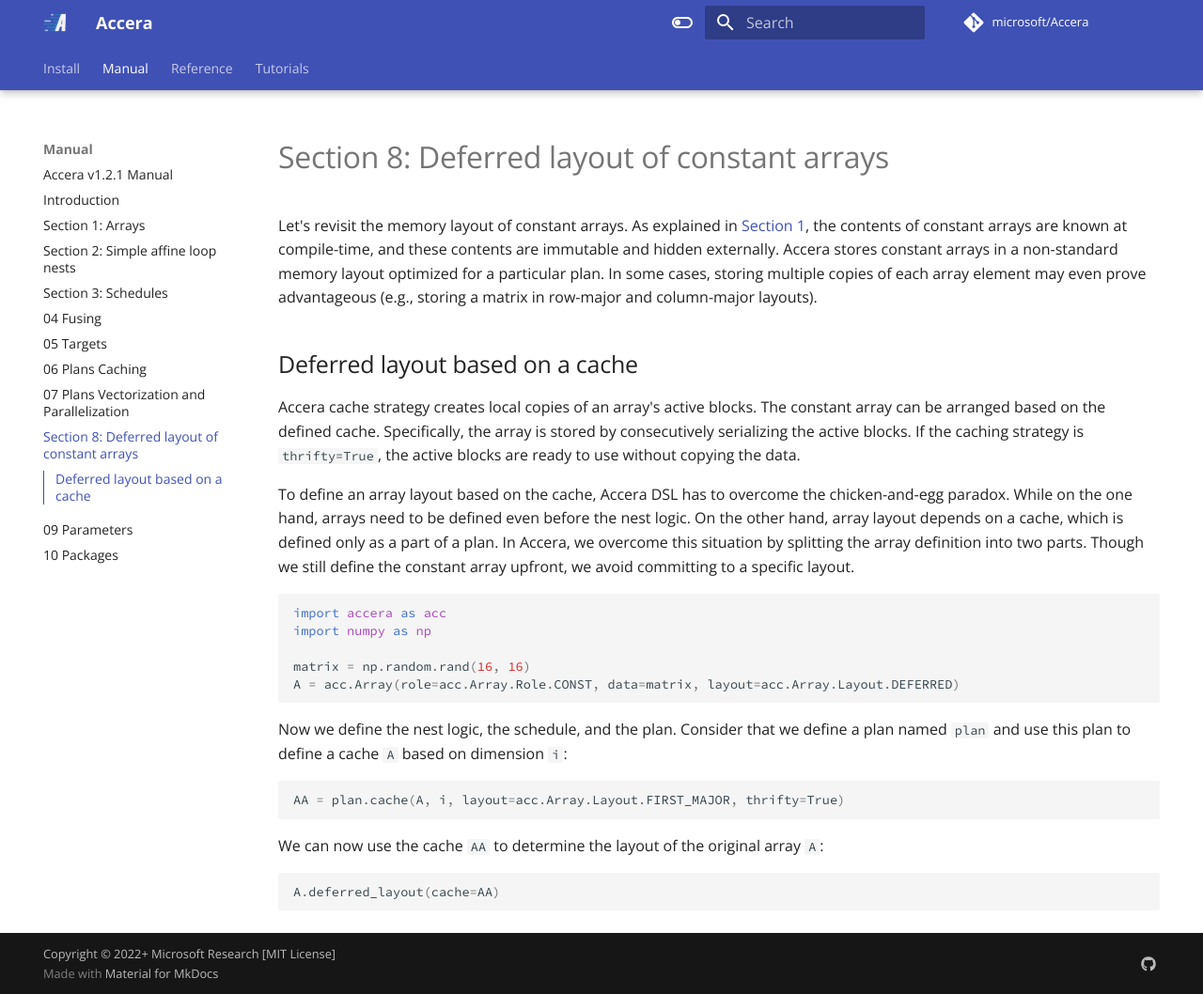
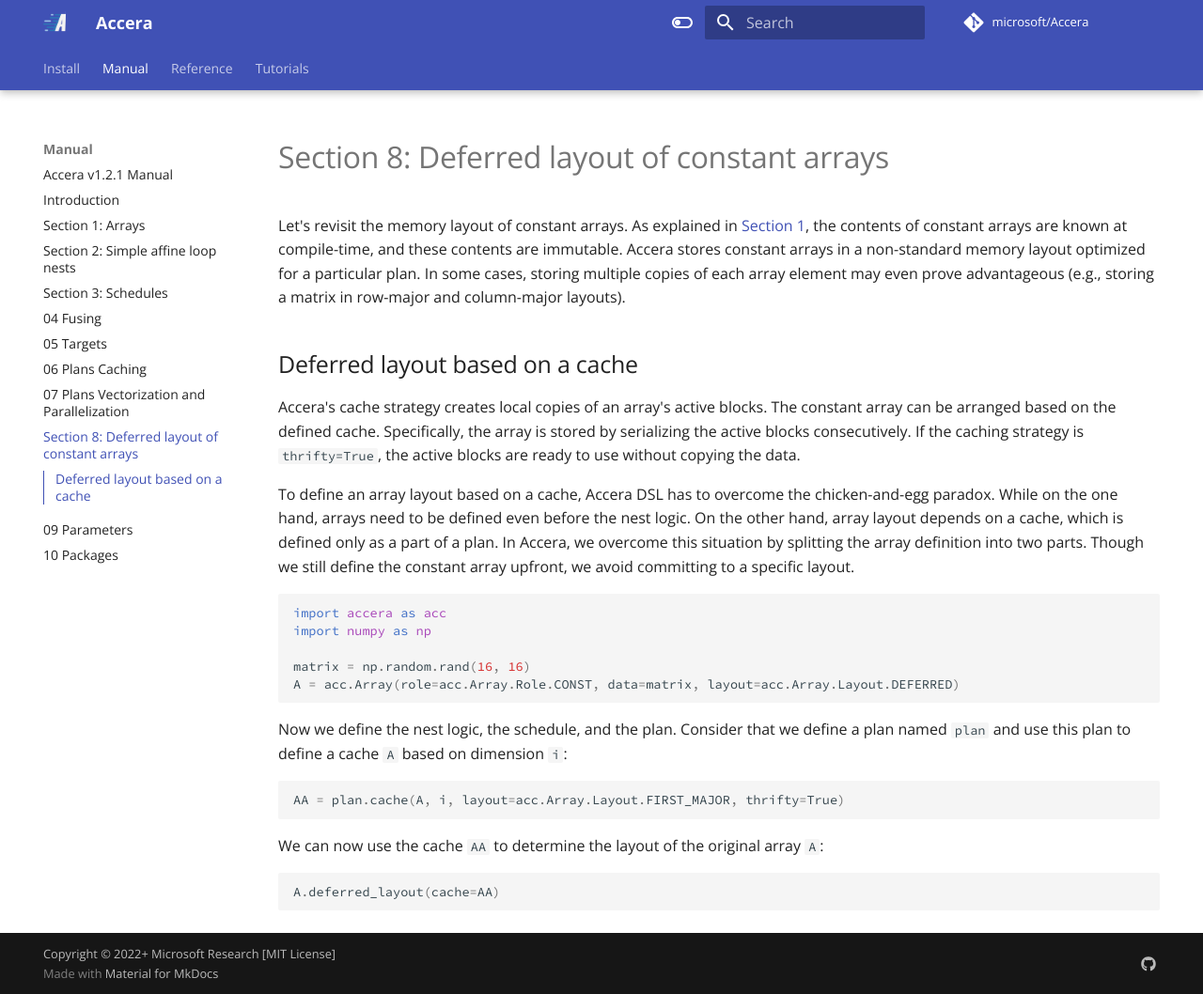
Before and after one commit to microsoft/Accera, an MkDocs documentation site: the page built from docs/Manual/08 Deferred Layout of Constant Arrays.md, in a window 1280 px wide and 1058 px high. Shown: the whole window at 94% size. Built offline with MkDocs 1.6.1 and Material for MkDocs 9.7.7, drawn with Linux system fonts in a browser that asks for light colours; comment, search, counter and statistics services are not loaded.

Commit message:
Feedback addressed

````diff
--- a/docs/Manual/08 Deferred Layout of Constant Arrays.md
+++ b/docs/Manual/08 Deferred Layout of Constant Arrays.md
@@ -2,12 +2,12 @@
 [//]: # (Version: v1.2.1)
 
 # Section 8: Deferred layout of constant arrays
-Let's revisit the memory layout of constant arrays. As explained in [Section 1](<01%20Arrays.md>), the contents of constant arrays are known at compile-time, and these contents are immutable and hidden externally. Accera stores constant arrays in a non-standard memory layout optimized for a particular plan. In some cases, storing multiple copies of each array element may even prove advantageous (e.g., storing a matrix in row-major and column-major layouts).
+Let's revisit the memory layout of constant arrays. As explained in [Section 1](<01%20Arrays.md>), the contents of constant arrays are known at compile-time, and these contents are immutable. Accera stores constant arrays in a non-standard memory layout optimized for a particular plan. In some cases, storing multiple copies of each array element may even prove advantageous (e.g., storing a matrix in row-major and column-major layouts).
 
 ## Deferred layout based on a cache
-Accera cache strategy creates local copies of an array's active blocks. The constant array can be arranged based on the defined cache. Specifically, the array is stored by consecutively serializing the active blocks. If the caching strategy is `thrifty=True`, the active blocks are ready to use without copying the data.
+Accera's cache strategy creates local copies of an array's active blocks. The constant array can be arranged based on the defined cache. Specifically, the array is stored by serializing the active blocks consecutively. If the caching strategy is `thrifty=True`, the active blocks are ready to use without copying the data.
 
-To define an array layout based on the cache, Accera DSL has to overcome the chicken-and-egg paradox. While on the one hand, arrays need to be defined even before the nest logic. On the other hand, array layout depends on a cache, which is defined only as a part of a plan. In Accera, we overcome this situation by splitting the array definition into two parts. Though we still define the constant array upfront, we avoid committing to a specific layout.
+To define an array layout based on a cache, Accera DSL has to overcome the chicken-and-egg paradox. While on the one hand, arrays need to be defined even before the nest logic. On the other hand, array layout depends on a cache, which is defined only as a part of a plan. In Accera, we overcome this situation by splitting the array definition into two parts. Though we still define the constant array upfront, we avoid committing to a specific layout.
 ```python
 import accera as acc
 import numpy as np
````
